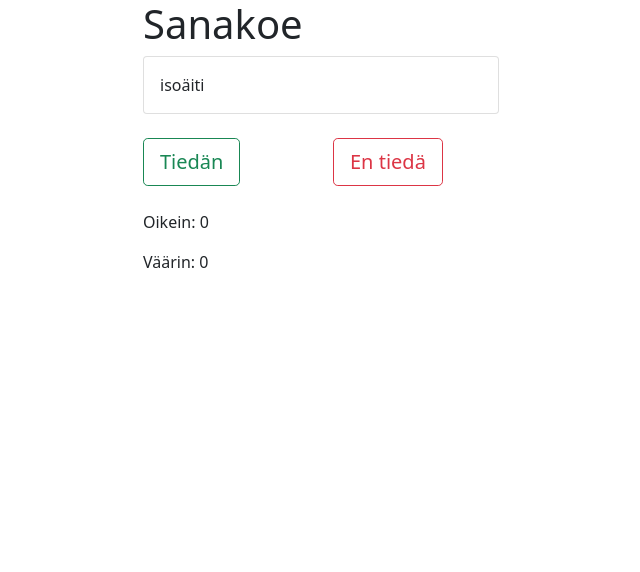
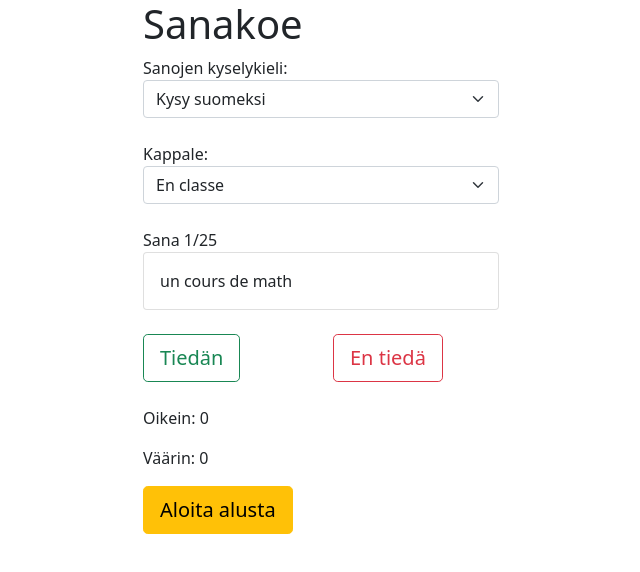
Before and after one commit to anttikekki/sanakoe, a React (Create React App) app: page / in a window 1280 px wide. Both pictures are taken after a click on the button "Aloita alusta". Shown: the top 572 px of the page, without its empty margins (319-959 px from the left). Built offline with nearby package versions, Linux system fonts and the light colour scheme.

Commit message:
Lisää kappaleiden sanoja

```diff
--- a/src/App.tsx
+++ b/src/App.tsx
@@ -2,28 +2,81 @@ import React, { useState } from "react";
 import _ from "lodash";
 import "./App.css";
 
+enum Kieli {
+  Suomi = "Suomi",
+  Ranska = "Ranska",
+}
+
+enum Kappale {
+  EnClasse = "En classe",
+  OuEstMaGomme = "Où est ma gonne?",
+}
+
 type Sana = { fi: string; fr: string };
 
-const kaikkiSanat: Array<Sana> = [
-  { fi: "poika", fr: "garçon" },
-  { fi: "tyttö", fr: "fille" },
-  { fi: "isä", fr: "papa" },
-  { fi: "äiti", fr: "mère" },
-  { fi: "isoäiti", fr: "grand-mère" },
-  { fi: "kissa", fr: "chat" },
-  { fi: "koira", fr: "chien" },
-  { fi: "hevonen", fr: "cheval" },
-  { fi: "kala", fr: "poisson" },
-];
+const kappaleet: Record<Kappale, Array<Sana>> = {
+  [Kappale.EnClasse]: [
+    { fi: "koulussa", fr: "à l'école" },
+    { fi: "koulu", fr: "une école" },
+    { fi: "koulutarvikkeet", fr: "le matèriel scolaire" },
+    { fi: "luokassa", fr: "dans la trousse" },
+    { fi: "luokassa", fr: "en classe" },
+    { fi: "luokka", fr: "une classe" },
+    { fi: "kertaa", fr: "fois" },
+    { fi: "on yhteensä", fr: "font" },
+    { fi: "helppo", fr: "facile" },
+    { fi: "todella hyvä", fr: "très bien" },
+    { fi: "lapsi", fr: "un enfant" },
+    { fi: "un cours de math", fr: "matematiikan tunti" },
+    { fi: "mutta", fr: "mais" },
+    { fi: "miksi", fr: "pourquoi" },
+    { fi: "pahoillaan", fr: "désolé, désolée" },
+    { fi: "ranskan vihko", fr: "un cahier de français" },
+    { fi: "oho, hups", fr: "oups" },
+    { fi: "antaa lainaksi", fr: "prêter (I)" },
+    { fi: "Lainaatko minulle?", fr: "Tu me prêtes?" },
+    { fi: "tietysti", fr: "bien sûr" },
+    { fi: "ole hyvä (annettaessa)", fr: "voilà" },
+    { fi: "kuinka paljon", fr: "combien de" },
+    { fi: "en tiedä", fr: "je ne sais pas" },
+    { fi: "viisitoista", fr: "quinze" },
+    { fi: "lasketaan ne", fr: "on les compte" },
+  ],
+  [Kappale.OuEstMaGomme]: [
+    { fi: "värit", fr: "les couleurs" },
+    { fi: "Minkä värinen se on?", fr: "C'est de quelle couleur?" },
+    { fi: "eläintaulu", fr: "chanson des animaux" },
+    { fi: "Missä on minun kumini?", fr: "Où est ma gomme?" },
+    { fi: "missä", fr: "où" },
+    { fi: "minun", fr: "mon, ma" },
+    { fi: "anteeksi", fr: "pardon" },
+    { fi: "Ei haittaa", fr: "Ce n'est pas grave." },
+    { fi: "sinun", fr: "ton, ta" },
+    { fi: "Se on totta", fr: "C'est vrai." },
+    {
+      fi: "Minkä värinen sinun kuulakärkikynäsi on?",
+      fr: "Ton stylo est de quelle couleur?",
+    },
+    { fi: "myös", fr: "aussi" },
+    { fi: "nyt", fr: "maintenant" },
+    { fi: "suloinen", fr: "mignon, mignonne" },
+    { fi: "tuolla on", fr: "il y a" },
+    { fi: "paljon", fr: "beaucoup de" },
+    { fi: "ilmapallo, pallo", fr: "un ballon" },
+    { fi: "Mennäänkö sinne?", fr: "On y va?" },
+    { fi: "nopeasti", fr: "vite" },
+  ],
+};
 
 function App() {
+  const [kappale, asetaKappale] = useState<Kappale>(Kappale.EnClasse);
   const [sanat, asetaSanat] = useState<Array<Sana>>([]);
   const [sana, asetaSana] = useState<Sana>(undefined as unknown as Sana);
   const [tiedetyt, asetaTiedetyt] = useState<Array<Sana>>([]);
   const [eiTiedetyt, asetaEiTiedetyt] = useState<Array<Sana>>([]);
   const [peliLoppu, asetaPeliLoppu] = useState<boolean>(true);
   const [näytäSana, asetaNäytäSana] = useState<boolean>(false);
-  const [kysySuomeksi, asetaKysySuomeksi] = useState<boolean>(true);
+  const [kieli, asetaKieli] = useState<Kieli>(Kieli.Suomi);
 
   const siirrySeuraavaanSanaan = () => {
     const jaljellaOlevatSanat = sanat.filter((s) => s.fi !== sana.fi);
@@ -54,7 +107,7 @@ function App() {
   };
 
   const aloitaPeliAlusta = () => {
-    const uudetSanat = _.shuffle(kaikkiSanat);
+    const uudetSanat = _.shuffle(kappaleet[kappale]);
     asetaSanat(uudetSanat);
     asetaSana(uudetSanat[0]);
     asetaTiedetyt([]);
@@ -75,8 +128,14 @@ function App() {
     asetaPeliLoppu(false);
   };
 
-  const vaihdaKieltä = () => {
-    asetaKysySuomeksi(!kysySuomeksi);
+  const vaihdaKieltä = (event: React.ChangeEvent<HTMLSelectElement>) => {
+    asetaKieli(event.target.value as Kieli);
+    aloitaPeliAlusta();
+  };
+
+  const vaihdaKappaletta = (event: React.ChangeEvent<HTMLSelectElement>) => {
+    asetaKappale(event.target.value as Kappale);
+    aloitaPeliAlusta();
   };
 
   return (
@@ -87,12 +146,49 @@ function App() {
         </div>
       </div>
 
+      <div className="row justify-content-md-center">
+        <div className="col col-lg-4">
+          Sanojen kyselykieli:
+          <select className="form-select" onChange={vaihdaKieltä} value={kieli}>
+            <option value={Kieli.Suomi}>Kysy suomeksi</option>
+            <option value={Kieli.Ranska}>Kysy ranskaksi</option>
+          </select>
+        </div>
+      </div>
+
+      <br />
+
+      <div className="row justify-content-md-center">
+        <div className="col col-lg-4">
+          Kappale:
+          <select
+            className="form-select"
+            onChange={vaihdaKappaletta}
+            value={kappale}
+          >
+            <option value={Kappale.EnClasse}>{Kappale.EnClasse}</option>
+            <option value={Kappale.OuEstMaGomme}>{Kappale.OuEstMaGomme}</option>
+          </select>
+        </div>
+      </div>
+
+      <br />
+
+      {!peliLoppu && (
+        <div className="row justify-content-md-center">
+          <div className="col col-lg-4">
+            Sana {tiedetyt.length + eiTiedetyt.length + 1}/
+            {kappaleet[kappale].length}
+          </div>
+        </div>
+      )}
+
       {!peliLoppu && !näytäSana && (
         <div className="row justify-content-md-center">
           <div className="col col-lg-4">
             <div className="card">
               <div className="card-body">
-                {kysySuomeksi ? sana.fi : sana.fr}
+                {kieli === Kieli.Suomi ? sana.fi : sana.fr}
               </div>
             </div>
           </div>
@@ -104,14 +200,14 @@ function App() {
           <div className="col col-lg-2">
             <div className="card">
               <div className="card-body">
-                {kysySuomeksi ? sana.fi : sana.fr}
+                {kieli === Kieli.Suomi ? sana.fi : sana.fr}
               </div>
             </div>
           </div>
           <div className="col col-lg-2">
             <div className="card">
               <div className="card-body">
-                {kysySuomeksi ? sana.fr : sana.fi}
+                {kieli === Kieli.Suomi ? sana.fr : sana.fi}
               </div>
             </div>
           </div>
@@ -154,15 +250,6 @@ function App() {
               Seuraava sana
             </button>
           </div>
-          <div className="col col-lg-2">
-            <button
-              type="button"
-              className="btn btn-warning btn-lg"
-              onClick={() => aloitaPeliAlusta()}
-            >
-              Aloita alusta
-            </button>
-          </div>
         </div>
       )}
 
@@ -174,6 +261,20 @@ function App() {
           <p>Väärin: {eiTiedetyt.length}</p>
         </div>
       </div>
+
+      {!peliLoppu && (
+        <div className="row justify-content-md-center">
+          <div className="col col-lg-4">
+            <button
+              type="button"
+              className="btn btn-warning btn-lg"
+              onClick={() => aloitaPeliAlusta()}
+            >
+              Aloita alusta
+            </button>
+          </div>
+        </div>
+      )}
 
       <br />
 
@@ -199,15 +300,6 @@ function App() {
               </button>
             </div>
           )}
-          <div className="col col-lg-2">
-            <button
-              type="button"
-              className="btn btn-info btn-lg"
-              onClick={() => vaihdaKieltä()}
-            >
-              {kysySuomeksi ? "Kysy ranskaksi" : "Kysy suomeksi"}
-            </button>
-          </div>
         </div>
       )}
     </div>
```
